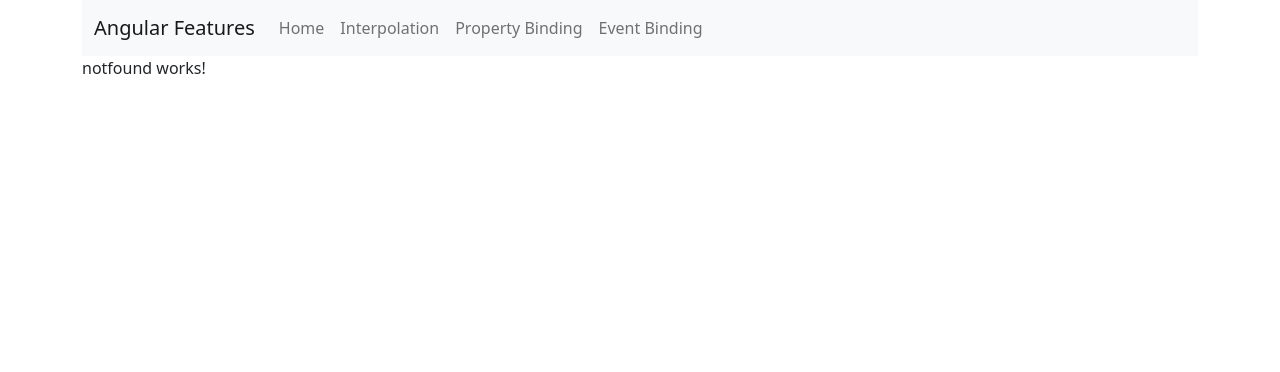
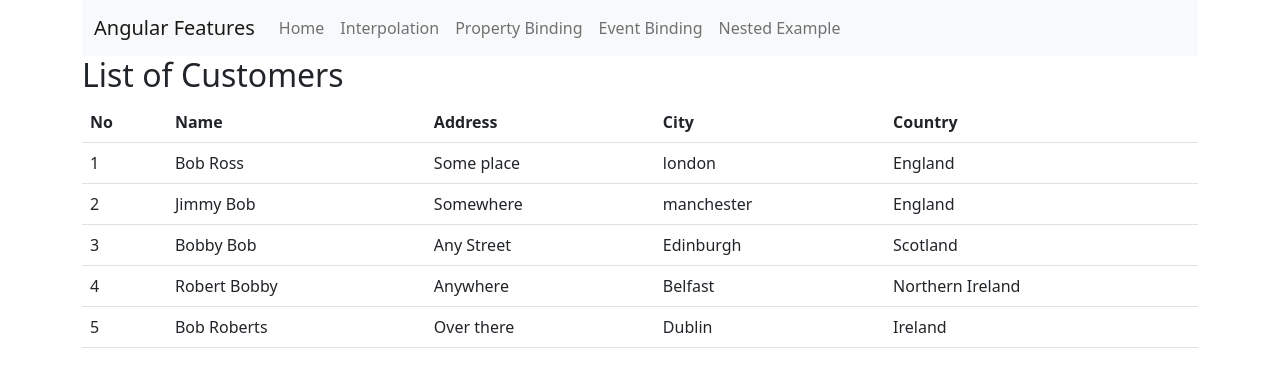
Before and after one commit to afitz1811/angularFeatures, an Angular app: page /nested in a window 1280 px wide. Shown: the top 372 px of the page. Built offline with nearby package versions, Linux system fonts and the light colour scheme.

Commit message:
nested example commit

```diff
--- a/src/app/app-routing.module.ts
+++ b/src/app/app-routing.module.ts
@@ -3,6 +3,7 @@ import { RouterModule, Routes } from '@angular/router';
 import { EventBindingComponent } from './event-binding/event-binding.component';
 import { HomeComponent } from './home/home.component';
 import { InterpolationComponent } from './interpolation/interpolation.component';
+import { NestedExampleComponent } from './nested-example/nested-example.component';
 import { NotfoundComponent } from './notfound/notfound.component';
 import { PropertybindingComponent } from './propertybinding/propertybinding.component';
 
@@ -11,6 +12,7 @@ const routes: Routes = [
   { path: 'interpolation', component: InterpolationComponent},
   { path: 'properties', component: PropertybindingComponent},
   { path: 'events', component: EventBindingComponent},
+  { path: 'nested', component: NestedExampleComponent},
   { path: '', component: HomeComponent, pathMatch: 'full'},
   { path: '**', component: NotfoundComponent}
 ];
--- a/src/app/app.component.html
+++ b/src/app/app.component.html
@@ -19,6 +19,8 @@
         </li>
         <li class="nav-item">
           <a class="nav-link" [routerLink]="['events']">Event Binding</a>
+          <li class="nav-item">
+            <a class="nav-link" [routerLink]="['nested']">Nested Example</a>
         </li>
       </ul>
     </div>
--- a/src/app/app.module.ts
+++ b/src/app/app.module.ts
@@ -9,6 +9,8 @@ import { InterpolationComponent } from './interpolation/interpolation.component'
 import { NotfoundComponent } from './notfound/notfound.component';
 import { PropertybindingComponent } from './propertybinding/propertybinding.component';
 import { EventBindingComponent } from './event-binding/event-binding.component';
+import { NestedExampleComponent } from './nested-example/nested-example.component';
+import { NestedChildComponent } from './nested-child/nested-child.component';
 
 
 @NgModule({
@@ -18,7 +20,9 @@ import { EventBindingComponent } from './event-binding/event-binding.component';
     InterpolationComponent,
     NotfoundComponent,
     PropertybindingComponent,
-    EventBindingComponent
+    EventBindingComponent,
+    NestedExampleComponent,
+    NestedChildComponent
   ],
   imports: [
     BrowserModule,
--- /dev/null
+++ b/src/app/customer.ts
@@ -0,0 +1,17 @@
+import { NumberSymbol } from "@angular/common";
+
+export class Customer {
+  customerNo :  number;
+  name : string;
+  address : string;
+  city : string;
+  country : string;
+
+  constructor(customerNo: number, name: string, address: string, city: string, country: string){
+    this.customerNo = customerNo;
+    this.name = name;
+    this.address = address;
+    this.city = city;
+    this.country = country;
+  }
+}
--- /dev/null
+++ b/src/app/nested-child/nested-child.component.html
@@ -0,0 +1,21 @@
+<h2>List of Customers</h2>
+<table class="table">
+  <thead>
+    <tr>
+      <th>No</th>
+      <th>Name</th>
+      <th>Address</th>
+      <th>City</th>
+      <th>Country</th>
+    </tr>
+  </thead>
+  <tbody>
+    <tr *ngFor="let customer of customers">
+      <td>{{customer.customerNo}}</td>
+      <td>{{customer.name}}</td>
+      <td>{{customer.address}}</td>
+      <td>{{customer.city}}</td>
+      <td>{{customer.country}}</td>
+    </tr>
+  </tbody>
+</table>
--- /dev/null
+++ b/src/app/nested-child/nested-child.component.ts
@@ -0,0 +1,24 @@
+import { Component, OnInit } from '@angular/core';
+import { Customer } from '../customer';
+
+@Component({
+  selector: 'app-nested-child',
+  templateUrl: './nested-child.component.html',
+  styleUrls: ['./nested-child.component.css']
+})
+export class NestedChildComponent implements OnInit {
+
+  constructor() { }
+
+  ngOnInit(): void {
+  }
+
+  customers: Customer[] = [
+    {customerNo: 1, name: 'Bob Ross', address: 'Some place', city: 'london', country: 'England'},
+    {customerNo: 2, name: 'Jimmy Bob', address: 'Somewhere', city: 'manchester', country: 'England'},
+    {customerNo: 3, name: 'Bobby Bob', address: 'Any Street', city: 'Edinburgh', country: 'Scotland'},
+    {customerNo: 4, name: 'Robert Bobby', address: 'Anywhere', city: 'Belfast', country: 'Northern Ireland'},
+    {customerNo: 5, name: 'Bob Roberts', address: 'Over there', city: 'Dublin', country: 'Ireland'},
+
+  ]
+}
--- /dev/null
+++ b/src/app/nested-example/nested-example.component.html
@@ -0,0 +1,3 @@
+<app-nested-child>
+
+</app-nested-child>
--- /dev/null
+++ b/src/app/nested-example/nested-example.component.ts
@@ -0,0 +1,15 @@
+import { Component, OnInit } from '@angular/core';
+
+@Component({
+  selector: 'app-nested-example',
+  templateUrl: './nested-example.component.html',
+  styleUrls: ['./nested-example.component.css']
+})
+export class NestedExampleComponent implements OnInit {
+
+  constructor() { }
+
+  ngOnInit(): void {
+  }
+
+}
```
Also changed, not shown: src/app/nested-child/nested-child.component.css (added), src/app/nested-example/nested-example.component.css (added), 2 other files (tests, documents, lock files or other folders).
